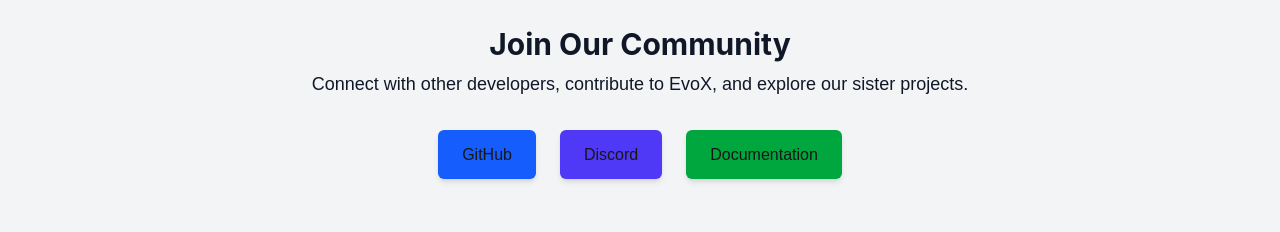
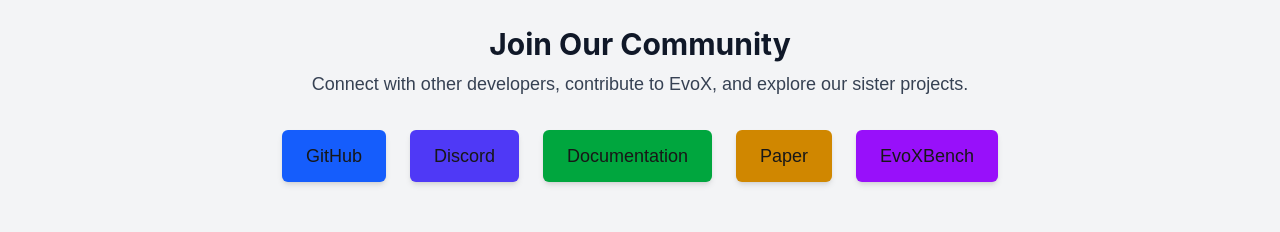
Before and after one commit to BillHuang2001/evogit_web, a Next.js app: page / in a window 1280 px wide. Shown: the part 4495-4727 px from the top of the page. Built offline with nearby package versions, Linux system fonts and the light colour scheme.

Commit message:
gpt-4o: Improve CommunitySection layout and add more links for better engagement

```diff
--- a/src/components/CommunitySection.jsx
+++ b/src/components/CommunitySection.jsx
@@ -2,8 +2,10 @@
   return (
     <section className="py-16 bg-gray-100 dark:bg-gray-800">
       <div className="max-w-7xl mx-auto px-6 lg:px-8">
-        <h2 className="text-3xl font-bold text-center mb-8">Join Our Community</h2>
-        <p className="text-center text-lg mb-8">
+        <h2 className="text-3xl font-bold text-center mb-8 text-gray-900 dark:text-gray-100">
+          Join Our Community
+        </h2>
+        <p className="text-center text-lg mb-8 text-gray-700 dark:text-gray-300">
           Connect with other developers, contribute to EvoX, and explore our sister projects.
         </p>
         <div className="flex flex-wrap justify-center gap-6">
@@ -25,6 +27,18 @@
             bgColor="bg-green-600"
             hoverColor="hover:bg-green-700"
           />
+          <CommunityLink
+            href="https://arxiv.org/abs/2301.12457"
+            label="Paper"
+            bgColor="bg-yellow-600"
+            hoverColor="hover:bg-yellow-700"
+          />
+          <CommunityLink
+            href="https://github.com/EMI-Group/evoxbench"
+            label="EvoXBench"
+            bgColor="bg-purple-600"
+            hoverColor="hover:bg-purple-700"
+          />
         </div>
       </div>
     </section>
@@ -37,7 +51,7 @@
       href={href}
       target="_blank"
       rel="noopener noreferrer"
-      className={`px-6 py-3 ${bgColor} text-white rounded-md shadow-md ${hoverColor}`}
+      className={`px-6 py-3 ${bgColor} text-white rounded-md shadow-md ${hoverColor} transition-colors duration-200 text-lg font-medium`}
     >
       {label}
     </a>
```
